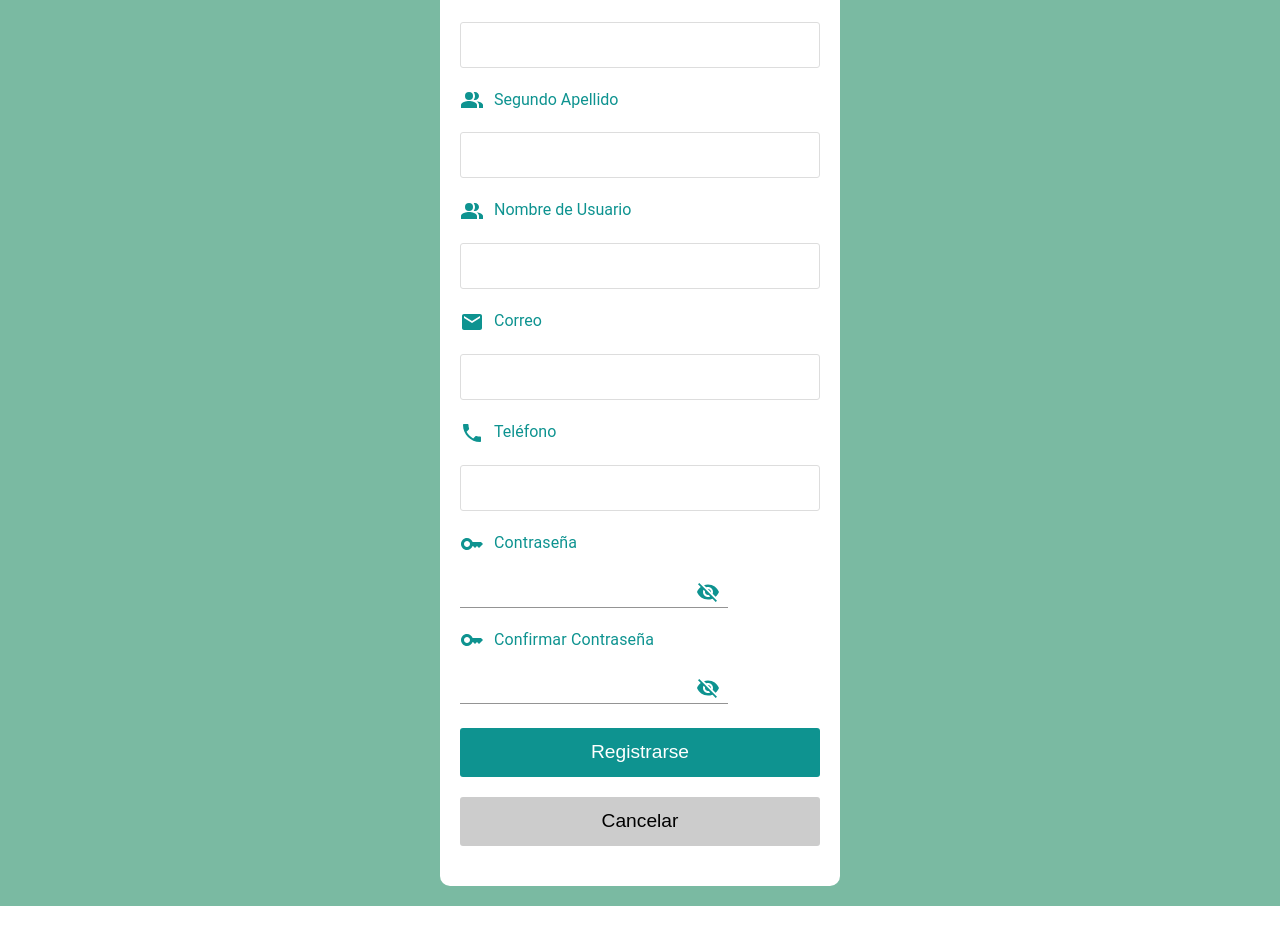
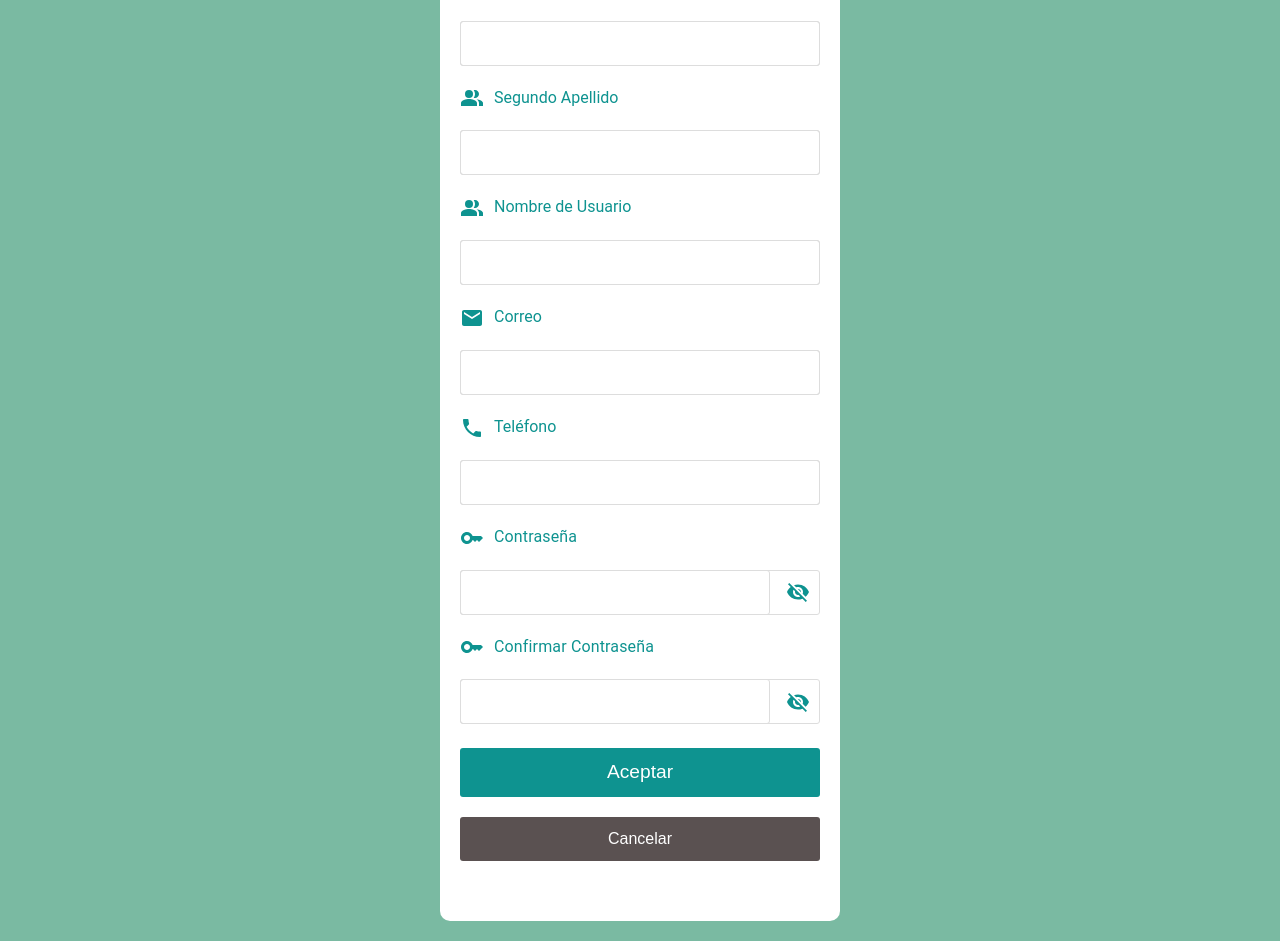
Before and after one commit to monier87/Ventanilla, a React (Vite) app: page /registro in a window 1280 px wide. Shown: the part 261-1202 px from the top of the page. Before the commit the page ends 1167 px from the top, so only its background shows below. Built offline with nearby package versions, Linux system fonts and the light colour scheme.

Commit message:
SEÑALAMIENTOS DE PAVEL_2406

```diff
--- a/src/components/modules/Login/Login.jsx
+++ b/src/components/modules/Login/Login.jsx
@@ -5,9 +5,11 @@ import axios from 'axios';
 import {
   Alert,
   IconButton,
-  Input,
   InputAdornment,
-  InputLabel
+  InputLabel,
+  OutlinedInput,
+  FormControl,
+  TextField
 } from '@mui/material';
 import {
   Key as KeyIcon,
@@ -39,7 +41,7 @@ const Login = () => {
     } = useForm({
         email: "",
         password: "",
-        showPassword: true,
+        showPassword: false, // Cambiar a false para mostrar la contraseña por defecto
     });
 
     const iniciarSesion = () => {
@@ -58,7 +60,7 @@ const Login = () => {
         //         alert(error);
         //     });
 
-        navigate('/dashboard'); // Redirige a la página dashboard al hacer clic en "Aceptar" sin condiciones
+        navigate('/dashboard');
     };
 
     useEffect(() => {
@@ -80,33 +82,40 @@ const Login = () => {
                             <label className="form-label">
                                 <PersonIcon className="form-icon" />Usuario
                             </label>
-                            <input
-                                type="text"
+                            <TextField
+                                variant="outlined"
                                 className="form-control"
                                 name="email"
                                 value={values.email}
                                 onChange={handleChange("email")}
+                                fullWidth
                             />
                         </div>
                         <div className="form-field">
-                            <InputLabel className="form-label" htmlFor="standard-adornment-password">
+                            <InputLabel className="form-label" htmlFor="outlined-adornment-password">
                                 <KeyIcon className="form-icon" />Contraseña
                             </InputLabel>
-                            <Input
-                                type={values.showPassword ? "password" : "text"}
+                            <FormControl variant="outlined" className="form-control" fullWidth>
+                                <OutlinedInput
+                                    id="outlined-adornment-password"
+                                    type={values.showPassword ? "text" : "password"}
+                                    value={values.password}
                                     onChange={handleChange("password")}
-                                value={values.password}
                                     endAdornment={
                                         <InputAdornment position="end">
                                             <IconButton
+                                                aria-label="toggle password visibility"
                                                 onClick={handleClickShowPassword}
                                                 onMouseDown={handleMouseDownPassword}
+                                                edge="end"
                                             >
-                                            {values.showPassword ? <VisibilityOffIcon /> : <VisibilityIcon />}
+                                                {values.showPassword ? <VisibilityIcon /> : <VisibilityOffIcon />}
                                             </IconButton>
                                         </InputAdornment>
                                     }
+                                    labelWidth={70}
                                 />
+                            </FormControl>
                         </div>
                         <br />
                         <button className="login-button" onClick={iniciarSesion}>Aceptar</button>
@@ -121,5 +130,4 @@ const Login = () => {
     );
 };
 
-// Asegúrate de que la declaración de exportación esté al final y fuera de cualquier bloque de código
 export default Login;
--- a/src/components/modules/RegistroUsuario/RegistroUsuario.jsx
+++ b/src/components/modules/RegistroUsuario/RegistroUsuario.jsx
@@ -3,10 +3,12 @@ import { useNavigate } from 'react-router-dom';
 import axios from 'axios';
 import {
     Alert,
-    Input,
     InputAdornment,
     InputLabel,
     IconButton,
+    FormControl,
+    OutlinedInput,
+    TextField
 } from '@mui/material';
 import {
     Mail as MailIcon,
@@ -20,7 +22,6 @@ import {
 import '../../../css/RegistroUsuario.css';
 import configur from '../../../apis/env';
 import useForm from '../../../hooks/useForm';
-
 
 // Obtener la configuración del entorno
 const env = configur.envDev ? configur.dev : configur.prod;
@@ -39,8 +40,8 @@ const RegistroUsuario = () => {
         telefono: "",
         password: "",
         confirmPassword: "",
-        showPassword: true,
-        showConfirmPassword: true,
+        showPassword: false, // Cambiar a false para mostrar la contraseña por defecto
+        showConfirmPassword: false, // Cambiar a false para mostrar la confirmación de contraseña por defecto
     });
 
     const registrarUsuario = () => {
@@ -98,117 +99,137 @@ const RegistroUsuario = () => {
                             <label className="form-label">
                                 <PeopleAltIcon className="form-icon" />Nombres
                             </label>
-                            <input
-                                type="text"
+                            <TextField
+                                variant="outlined"
                                 className="form-control"
                                 name="nombres"
                                 value={values.nombres}
                                 onChange={handleChange("nombres")}
+                                fullWidth
                             />
                         </div>
                         <div className="form-field">
                             <label className="form-label">
                                 <PeopleAltIcon className="form-icon" />Primer Apellido
                             </label>
-                            <input
-                                type="text"
+                            <TextField
+                                variant="outlined"
                                 className="form-control"
                                 name="apellido1"
                                 value={values.apellido1}
                                 onChange={handleChange("apellido1")}
+                                fullWidth
                             />
                         </div>
                         <div className="form-field">
                             <label className="form-label">
                                 <PeopleAltIcon className="form-icon" />Segundo Apellido
                             </label>
-                            <input
-                                type="text"
+                            <TextField
+                                variant="outlined"
                                 className="form-control"
                                 name="apellido2"
                                 value={values.apellido2}
                                 onChange={handleChange("apellido2")}
+                                fullWidth
                             />
                         </div>
                         <div className="form-field">
                             <label className="form-label">
                                 <PeopleAltIcon className="form-icon" />Nombre de Usuario
                             </label>
-                            <input
-                                type="text"
+                            <TextField
+                                variant="outlined"
                                 className="form-control"
                                 name="nombreUsuario"
                                 value={values.nombreUsuario}
                                 onChange={handleChange("nombreUsuario")}
+                                fullWidth
                             />
                         </div>
                         <div className="form-field">
                             <label className="form-label">
-                                <MailIcon  className="form-icon" />Correo
+                                <MailIcon className="form-icon" />Correo
                             </label>
-                            <input
-                                type="email"
+                            <TextField
+                                variant="outlined"
                                 className="form-control"
                                 name="correo"
                                 value={values.correo}
                                 onChange={handleChange("correo")}
+                                fullWidth
                             />
                         </div>
                         <div className="form-field">
                             <label className="form-label">
                                 <LocalPhoneIcon className="form-icon" />Teléfono
                             </label>
-                            <input
-                                type="text"
+                            <TextField
+                                variant="outlined"
                                 className="form-control"
                                 name="telefono"
                                 value={values.telefono}
                                 onChange={handleChange("telefono")}
+                                fullWidth
                             />
                         </div>
                         <div className="form-field">
-                            <InputLabel className="form-label" htmlFor="standard-adornment-password">
+                            <InputLabel className="form-label" htmlFor="outlined-adornment-password">
                                 <KeyIcon className="form-icon" />Contraseña
                             </InputLabel>
-                            <Input
-                                type={values.showPassword ? "password" : "text"}
+                            <FormControl variant="outlined" className="form-control" fullWidth>
+                                <OutlinedInput
+                                    id="outlined-adornment-password"
+                                    type={values.showPassword ? "text" : "password"}
+                                    value={values.password}
                                     onChange={handleChange("password")}
-                                value={values.password}
                                     endAdornment={
                                         <InputAdornment position="end">
                                             <IconButton
+                                                aria-label="toggle password visibility"
                                                 onClick={handleClickShowPassword}
                                                 onMouseDown={handleMouseDownPassword}
+                                                edge="end"
                                             >
-                                            {values.showPassword ? <VisibilityOffIcon /> : <VisibilityIcon />}
+                                                {values.showPassword ? <VisibilityIcon /> : <VisibilityOffIcon />}
                                             </IconButton>
                                         </InputAdornment>
                                     }
+                                    labelWidth={70}
                                 />
+                            </FormControl>
                         </div>
                         <div className="form-field">
-                            <InputLabel className="form-label" htmlFor="standard-adornment-confirm-password">
+                            <InputLabel className="form-label" htmlFor="outlined-adornment-confirm-password">
                                 <KeyIcon className="form-icon" />Confirmar Contraseña
                             </InputLabel>
-                            <Input
-                                type={values.showConfirmPassword ? "password" : "text"}
+                            <FormControl variant="outlined" className="form-control" fullWidth>
+                                <OutlinedInput
+                                    id="outlined-adornment-confirm-password"
+                                    type={values.showConfirmPassword ? "text" : "password"}
+                                    value={values.confirmPassword}
                                     onChange={handleChange("confirmPassword")}
-                                value={values.confirmPassword}
                                     endAdornment={
                                         <InputAdornment position="end">
                                             <IconButton
+                                                aria-label="toggle confirm password visibility"
                                                 onClick={handleClickShowConfirmPassword}
                                                 onMouseDown={handleMouseDownPassword}
+                                                edge="end"
                                             >
-                                            {values.showConfirmPassword ? <VisibilityOffIcon /> : <VisibilityIcon />}
+                                                {values.showConfirmPassword ? <VisibilityIcon /> : <VisibilityOffIcon />}
                                             </IconButton>
                                         </InputAdornment>
                                     }
+                                    labelWidth={140}
                                 />
+                            </FormControl>
                         </div>
                         <br />
-                        <button className="login-button" onClick={registrarUsuario}>Registrarse</button>
+                        <div className="button-container">
+                            <button className="login-button" onClick={registrarUsuario}>Aceptar</button>
                             <button className="cancel-button" onClick={cancelarRegistro}>Cancelar</button>
+                       </div>
                     </div>
                 </div>
             </div>
--- a/src/css/Login.css
+++ b/src/css/Login.css
@@ -56,6 +56,7 @@ body {
   display: flex;
   flex-direction: column;
   align-items: baseline;
+  width: 100%;
 }
 
 /* Form Label */
@@ -76,9 +77,21 @@ body {
 
 /* Form Control */
 .form-control {
+  width: 100%;
+}
+
+.form-control .MuiOutlinedInput-root {
+  border-radius: 3px;
+}
+
+.form-control input {
   padding: 10px;
   border-radius: 3px;
   border: 1px solid #ddd;
+}
+
+.form-control .MuiOutlinedInput-root .MuiOutlinedInput-notchedOutline {
+  border-color: #ddd;
 }
 
 /* Login Button */
@@ -86,11 +99,13 @@ body {
   background-color: #0e9390;
   color: #ffffff;
   border: none;
-  padding: 4px 10px;
+  padding: 10px;
   font-size: 1.2rem;
   cursor: pointer;
   border-radius: 3px;
   margin-bottom: 20px;
+  width: 100%;
+
 }
 
 .show-pass-button {
--- a/src/css/RegistroUsuario.css
+++ b/src/css/RegistroUsuario.css
@@ -59,6 +59,7 @@ body {
   display: flex;
   flex-direction: column;
   align-items: baseline;
+  width: 100%;
 }
 
 /* Form Label */
@@ -79,57 +80,25 @@ body {
 
 /* Form Control */
 .form-control {
-  padding: 10px;
-  border-radius: 3px;
-  border: 1px solid #ddd;
   width: 100%;
-  box-sizing: border-box;
 }
 
-/* Login Button */
-.login-button {
+/* Estilos para botones */
+.login-button, .cancel-button {
   background-color: #0e9390;
   color: #ffffff;
   border: none;
-  padding: 10px;
-  font-size: 1.2rem;
+  padding: 10px 20px;
   cursor: pointer;
   border-radius: 3px;
   margin-bottom: 20px;
   width: 100%;
-  box-sizing: border-box;
 }
 
-/* Cancel Button */
 .cancel-button {
-  background-color: #ccc;
-  color: #000;
-  border: none;
-  padding: 10px;
-  font-size: 1.2rem;
-  cursor: pointer;
-  border-radius: 3px;
-  width: 100%;
-  box-sizing: border-box;
+  background-color: #5a5151;
 }
 
-/* Responsive Media Queries */
-@media (max-width: 600px) {
-  .login-container {
-    padding: 10px;
-  }
-
-  .login-title {
-    font-size: 1.5rem;
-  }
-
-  .form-label {
-    font-size: 0.9rem;
-  }
-
-  .login-button,
-  .cancel-button {
-    font-size: 1rem;
-    padding: 8px;
-  }
+.login-button:hover, .cancel-button:hover {
+  opacity: 0.9;
 }
```
Also changed, not shown: src/components/layout/Header.jsx (+6 -3 lines), src/components/modules/Administracion/Usuario.jsx (+7 -8 lines). Lines whose indentation alone changed are shown as unchanged.
